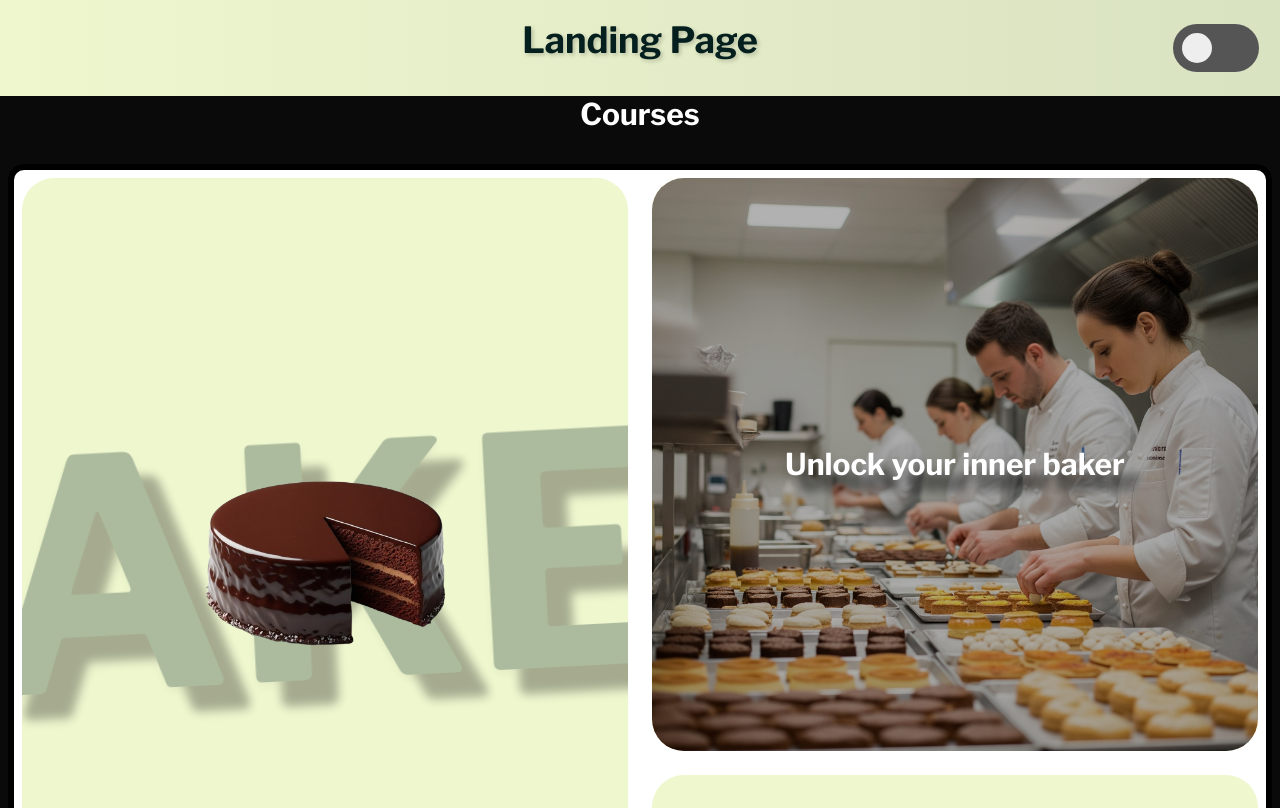
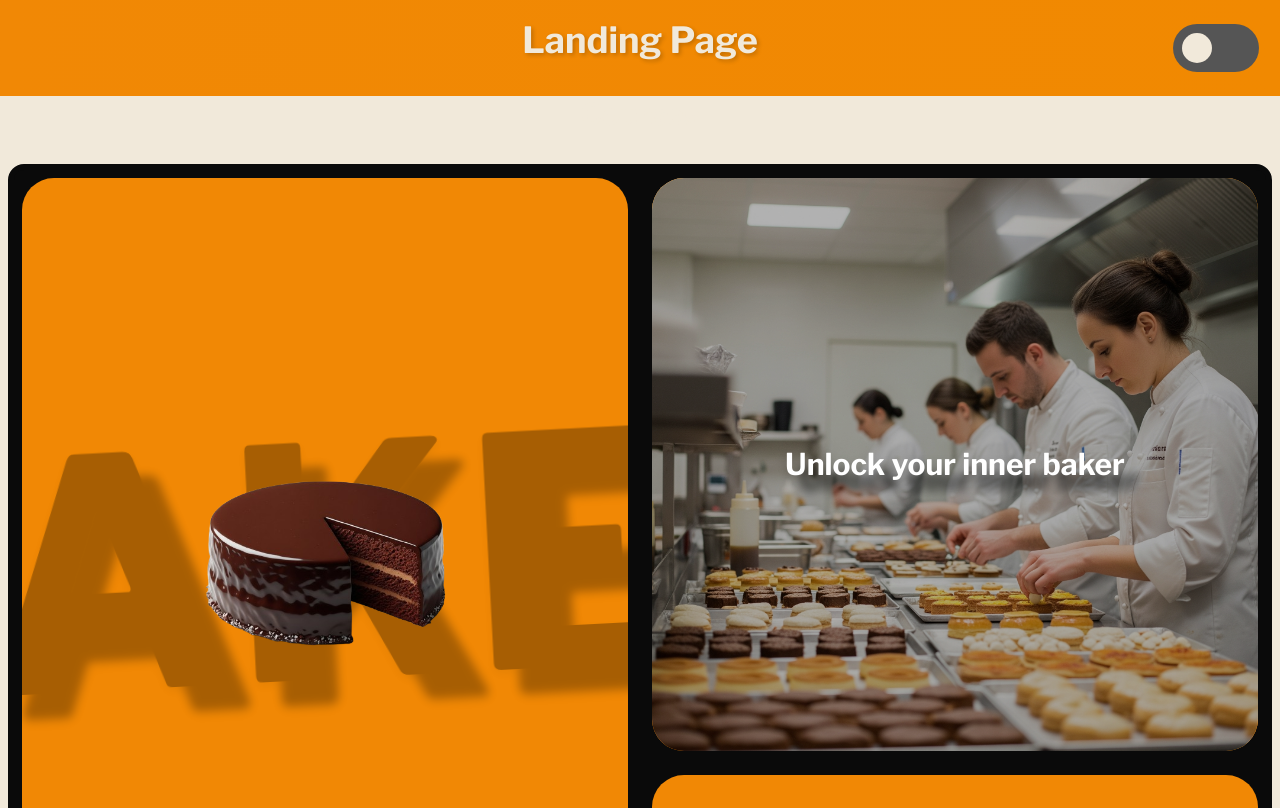
Before and after one commit to marcoD9/courses-landing-page, a Next.js app: page / in a window 1280 px wide. Shown: the top 808 px of the page. Built offline with nearby package versions, Linux system fonts and the light colour scheme.

Commit message:
Update colors

```diff
--- a/src/app/globals.css
+++ b/src/app/globals.css
@@ -8,51 +8,50 @@ body {
 }
 /*Light Mode */
 html.light {
-  --background: #ffffff;
-  --body: #0a0a0a;
+    --background: #0a0a0a;            /*Black*/
+    --body:rgba(241, 233, 218);       /*White*/
   --switch-bg-on: #2196f3;
   --switch-bg-off: #555555;
-  --switch-handle-color: #eeeeee;
+  --switch-handle-color: rgba(241, 233, 218);
   /* Card */
-  --card: rgba(239, 247, 207);
-  --card-hover-color: rgba(217, 226, 193);
+  --card:#f18805;
+  --card-hover-color:  rgba(44, 34, 96);
   --border: rgba(0, 0, 0);
   /*TitleBar*/
-  --gradient-color1: rgba(239, 247, 207);
-  --gradient-color2: rgba(217, 226, 193);
+ --gradient-color1: #f18805;
+--gradient-color2: #f18901;
   /*Text*/
-  --text-primary: rgba(4, 31, 30);
-  --text-secondary: rgba(21, 53, 46);
+    --text-primary: rgba(241, 233, 218);
 }
 
 @media (prefers-color-scheme: light) {
   :root {
-    --background: #ffffff;
-    --body: #0a0a0a;
+     --background: #0a0a0a;
+    --body:rgba(241, 233, 218);
     --switch-bg-on: #2196f3;
     --switch-bg-off: #555555;
-    --switch-handle-color: #eeeeee;
+    --switch-handle-color:rgba(241, 233, 218);
     /* Card */
-    --card: rgba(239, 247, 207);
-    --card-hover-color: rgba(217, 226, 193);
+    --card:
+    --card:#f18805;
+    --card-hover-color:  rgba(44, 34, 96);
     --border: rgba(0, 0, 0);
     /*TitleBar*/
-    --gradient-color1: rgba(239, 247, 207);
-    --gradient-color2: rgba(217, 226, 193);
+    --gradient-color1: #f18805;
+    --gradient-color2: #f18901;
     /*Text*/
-    --text-primary: rgba(4, 31, 30);
-    --text-secondary: rgba(21, 53, 46);
+      --text-primary: rgba(241, 233, 218);
   }
 }
 
 /*Dark Mode*/
 @media (prefers-color-scheme: dark) {
   :root {
-    --background: #0a0a0a;
-    --body: #ffffff;
+     --background: rgba(241, 233, 218);   /*White*/
+    --body: #0a0a0a;                       /*Black*/
     --switch-bg-on: #2196f3;
     --switch-bg-off: #555555;
-    --switch-handle-color: #eeeeee;
+    --switch-handle-color:rgba(241, 233, 218);
     /* Card */
     --card: rgba(44, 34, 96);
     --card-hover-color: #f18805;
@@ -62,16 +61,16 @@ html.light {
     --gradient-color2: rgba(18, 30, 205);
     /*Text*/
     --text-primary: rgba(241, 233, 218);
-    --text-secondary: rgba(241, 245, 218);
+
   }
 }
 
 html.dark {
-  --background: #0a0a0a;
-  --body: #ffffff;
+     --background: rgba(241, 233, 218);
+    --body: #0a0a0a;
   --switch-bg-on: #2196f3;
   --switch-bg-off: #555555;
-  --switch-handle-color: #eeeeee;
+  --switch-handle-color: rgba(241, 233, 218);
   /* Card */
   --card: rgba(44, 34, 96);
   --card-hover-color: #f18805;
@@ -81,7 +80,6 @@ html.dark {
   --gradient-color2: rgba(18, 30, 205);
   /*Text*/
   --text-primary: rgba(241, 233, 218);
-  --text-secondary: rgba(241, 245, 218);
 }
 
 /* Custom Classes*/
@@ -92,7 +90,7 @@ html.dark {
   }
 
   .title-secondary {
-    @apply text-3xl font-bold text-[var(--background)] mb-3;
+    @apply text-3xl font-bold text-[var(--text-primary)] mb-3;
   }
 
   .section {
@@ -107,6 +105,6 @@ html.dark {
          sm:gap-4
          md:gap-4
          lg:gap-6
-         border-6 p-2 my-8 mx-2 border-[var(--border)] rounded-2xl  grid-cols-4 grid-rows-4;
+         border-6 p-2 my-8 mx-2 border-[var(--background)] rounded-2xl  grid-cols-4 grid-rows-4;
   }
 }
```
